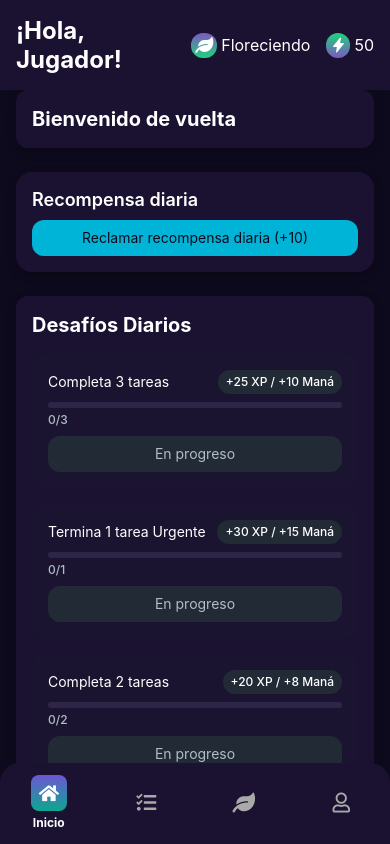
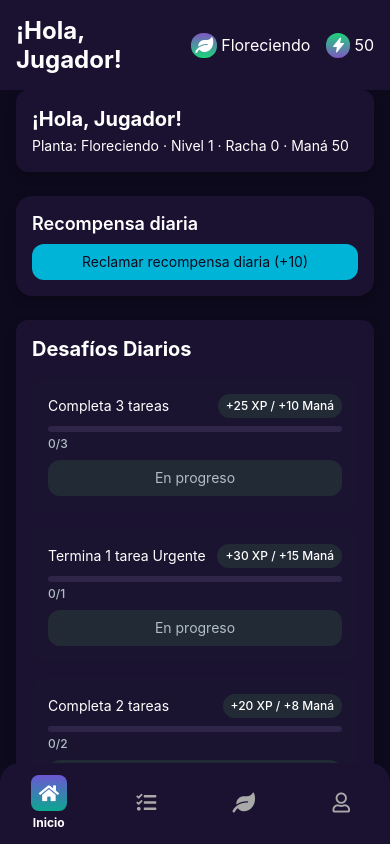
Before and after one commit to codesebastianvega/mana-bloom-app, a React Native app: screen /HomeScreen in a window 390 px wide. Built offline with nearby package versions, Linux system fonts and the light colour scheme.

Commit message:
feat: add greeting and stats summary to welcome card

```diff
--- a/src/components/home/HomeWelcomeCard.js
+++ b/src/components/home/HomeWelcomeCard.js
@@ -1,17 +1,26 @@
-// [MB] Módulo: Home / Componente: HomeWelcomeCard
+// [MB] Módulo: Home / Sección: HomeWelcomeCard
 // Afecta: HomeScreen
-// Propósito: Tarjeta de bienvenida placeholder para el usuario
-// Puntos de edición futura: reemplazar por contenido dinámico
+// Propósito: Tarjeta de bienvenida con saludo y resumen dinámico
+// Puntos de edición futura: reemplazar placeholder de nombre
 // Autor: Codex - Fecha: 2025-08-12
 
 import React from "react";
 import { View, Text } from "react-native";
 import styles from "./HomeWelcomeCard.styles";
+import { useAppState, useProgress } from "../../state/AppContext";
 
 export default function HomeWelcomeCard() {
+  const { plantState, streak, mana } = useAppState();
+  const { level } = useProgress();
+
   return (
     <View style={styles.container}>
-      <Text style={styles.title}>Bienvenido de vuelta</Text>
+      <Text accessibilityRole="header" style={styles.title}>
+        ¡Hola, Jugador!
+      </Text>
+      <Text style={styles.subtitle}>
+        Planta: {plantState} · Nivel {level} · Racha {streak} · Maná {mana}
+      </Text>
     </View>
   );
 }
--- a/src/components/home/HomeWelcomeCard.styles.js
+++ b/src/components/home/HomeWelcomeCard.styles.js
@@ -1,7 +1,7 @@
 // [MB] Módulo: Home / Estilos: HomeWelcomeCard
 // Afecta: HomeScreen
-// Propósito: Estilos placeholder para tarjeta de bienvenida
-// Puntos de edición futura: ajustar layout y gráficos
+// Propósito: Estilos para saludo y resumen de estado
+// Puntos de edición futura: ajustar layout o añadir gráficos
 // Autor: Codex - Fecha: 2025-08-12
 
 import { StyleSheet } from "react-native";
@@ -25,4 +25,9 @@ export default StyleSheet.create({
     ...Typography.h2,
     color: Colors.text,
   },
+  subtitle: {
+    ...Typography.body,
+    color: Colors.text,
+    marginTop: Spacing.tiny,
+  },
 });
```
